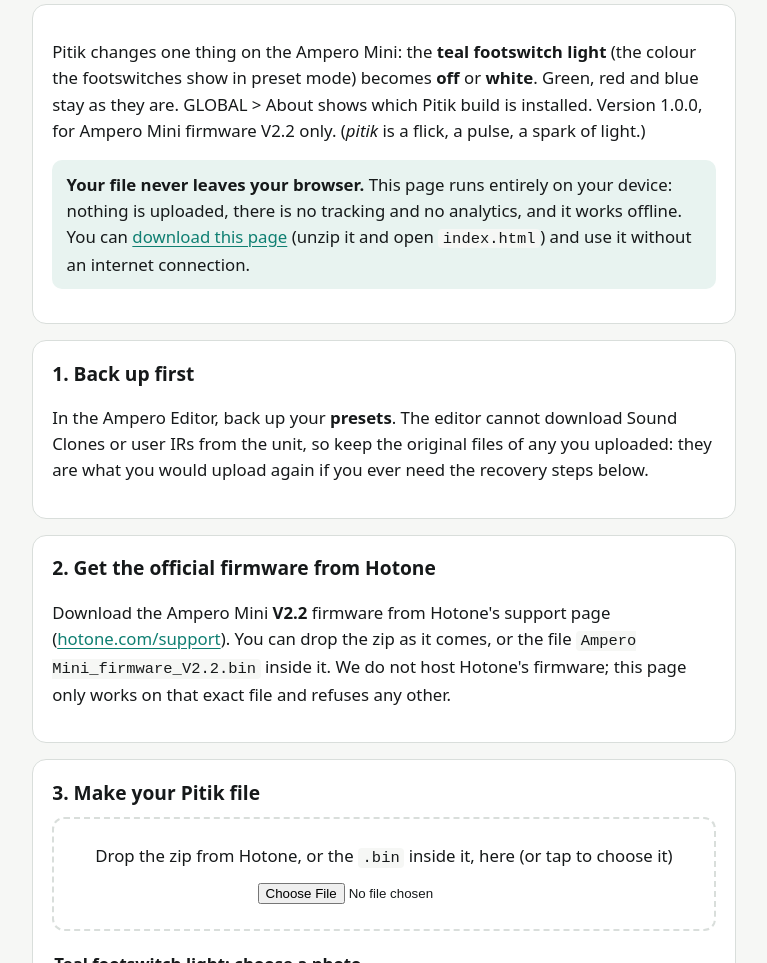
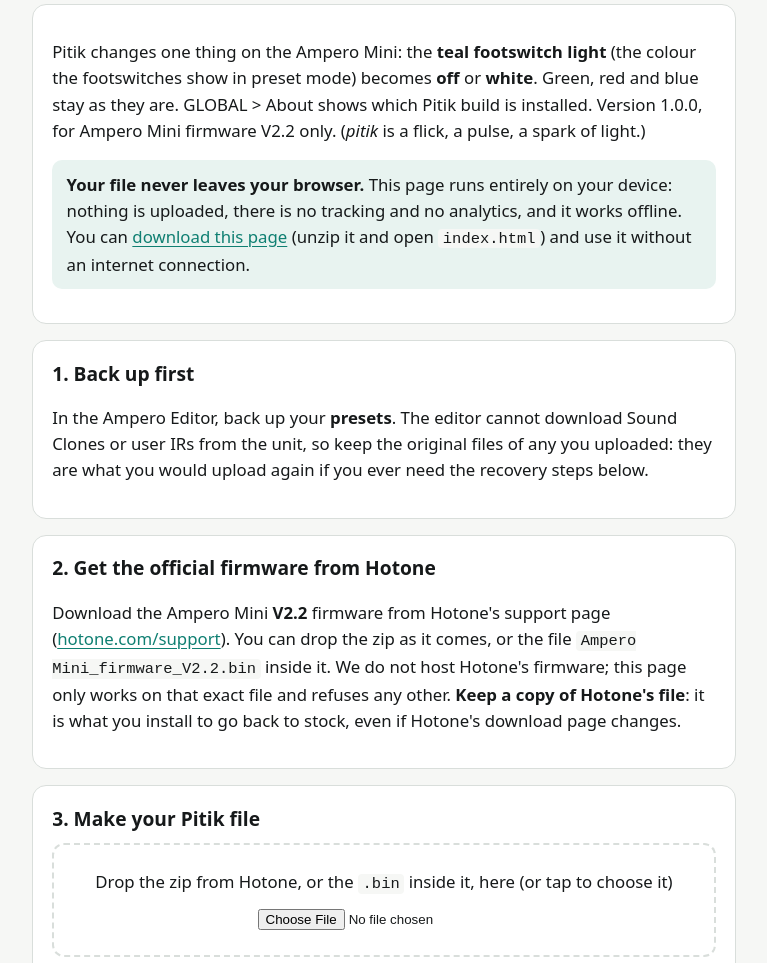
Before and after one commit to RakiRarufu/pitik-ampero-mini, a plain HTML site: page index.html in a window 1280 px wide. Shown: the part 137-1100 px from the top of the page, without its empty margins (256-1023 px from the left). Drawn offline with Linux system fonts and the light colour scheme.

Commit message:
Page and README: keep a copy of Hotone's file

```diff
--- a/index.html
+++ b/index.html
@@ -82,7 +82,8 @@
 <p>Download the Ampero Mini <strong>V2.2</strong> firmware from Hotone's support page
 (<a href="https://www.hotone.com/support/2">hotone.com/support</a>). You can drop the zip as it comes, or the file
 <code>Ampero Mini_firmware_V2.2.bin</code> inside it. We do not host Hotone's firmware; this page only works on that exact
-file and refuses any other.</p>
+file and refuses any other. <strong>Keep a copy of Hotone's file</strong>: it is what you install to go back to stock,
+even if Hotone's download page changes.</p>
 
 </section>
 <section>
```
Also changed, not shown: 1 other file.
